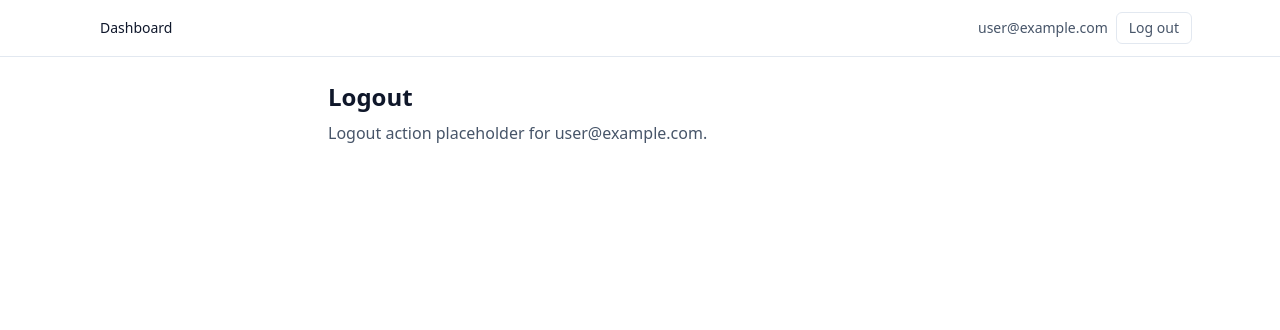
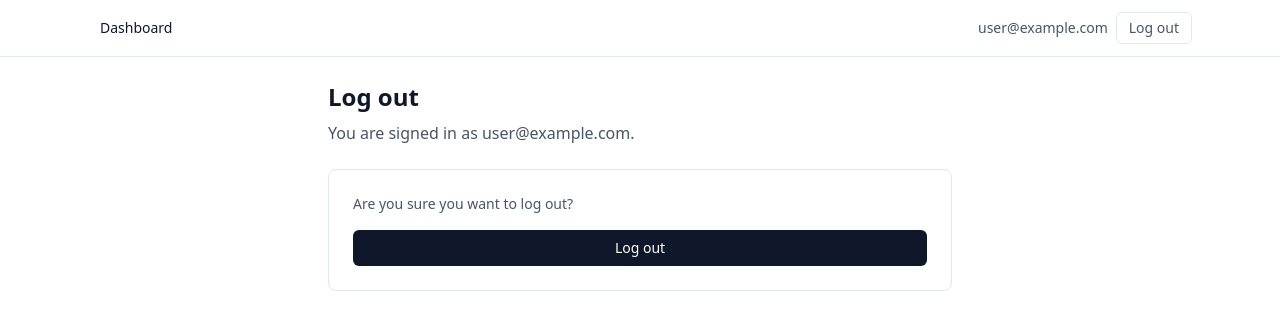
Before and after one commit to kalebhall/the-stand, a Next.js app in the folder apps/web/: page /logout in a window 1280 px wide. Shown: the top 330 px of the page. Built offline with nearby package versions, Linux system fonts and the light colour scheme; no server answers; sample sign-in values are in the browser's storage.

Commit message:
Implement functional logout page with NextAuth signOut
Replace the placeholder logout page with a working implementation
that calls NextAuth's signOut() to terminate the session and
redirect to /login.

https://claude.ai/code/session_01STWdC3N5MQe2ragG4N2akv

```diff
--- /dev/null
+++ b/apps/web/app/logout/logout-form.tsx
@@ -0,0 +1,30 @@
+'use client';
+
+import { useState } from 'react';
+import { signOut } from 'next-auth/react';
+
+import { buttonVariants } from '@/components/ui/button';
+import { cn } from '@/lib/utils';
+
+export function LogoutForm() {
+  const [isSubmitting, setIsSubmitting] = useState(false);
+
+  async function onLogout() {
+    setIsSubmitting(true);
+    await signOut({ callbackUrl: '/login' });
+  }
+
+  return (
+    <div className="space-y-4 rounded-lg border bg-card p-6 text-card-foreground">
+      <p className="text-sm text-muted-foreground">Are you sure you want to log out?</p>
+      <button
+        className={cn(buttonVariants(), 'w-full')}
+        disabled={isSubmitting}
+        onClick={onLogout}
+        type="button"
+      >
+        {isSubmitting ? 'Logging out...' : 'Log out'}
+      </button>
+    </div>
+  );
+}
--- a/apps/web/app/logout/page.tsx
+++ b/apps/web/app/logout/page.tsx
@@ -1,13 +1,19 @@
-import { enforcePasswordRotation, requireAuthenticatedSession } from '@/src/auth/guards';
+import { requireAuthenticatedSession } from '@/src/auth/guards';
+
+import { LogoutForm } from './logout-form';
 
 export default async function LogoutPage() {
   const session = await requireAuthenticatedSession();
-  enforcePasswordRotation(session);
 
   return (
     <main className="mx-auto max-w-2xl p-6">
-      <h1 className="text-2xl font-semibold">Logout</h1>
-      <p className="mt-2 text-muted-foreground">Logout action placeholder for {session.user.email}.</p>
+      <h1 className="text-2xl font-semibold">Log out</h1>
+      <p className="mt-2 text-muted-foreground">
+        You are signed in as {session.user.email}.
+      </p>
+      <div className="mt-6">
+        <LogoutForm />
+      </div>
     </main>
   );
 }
```
